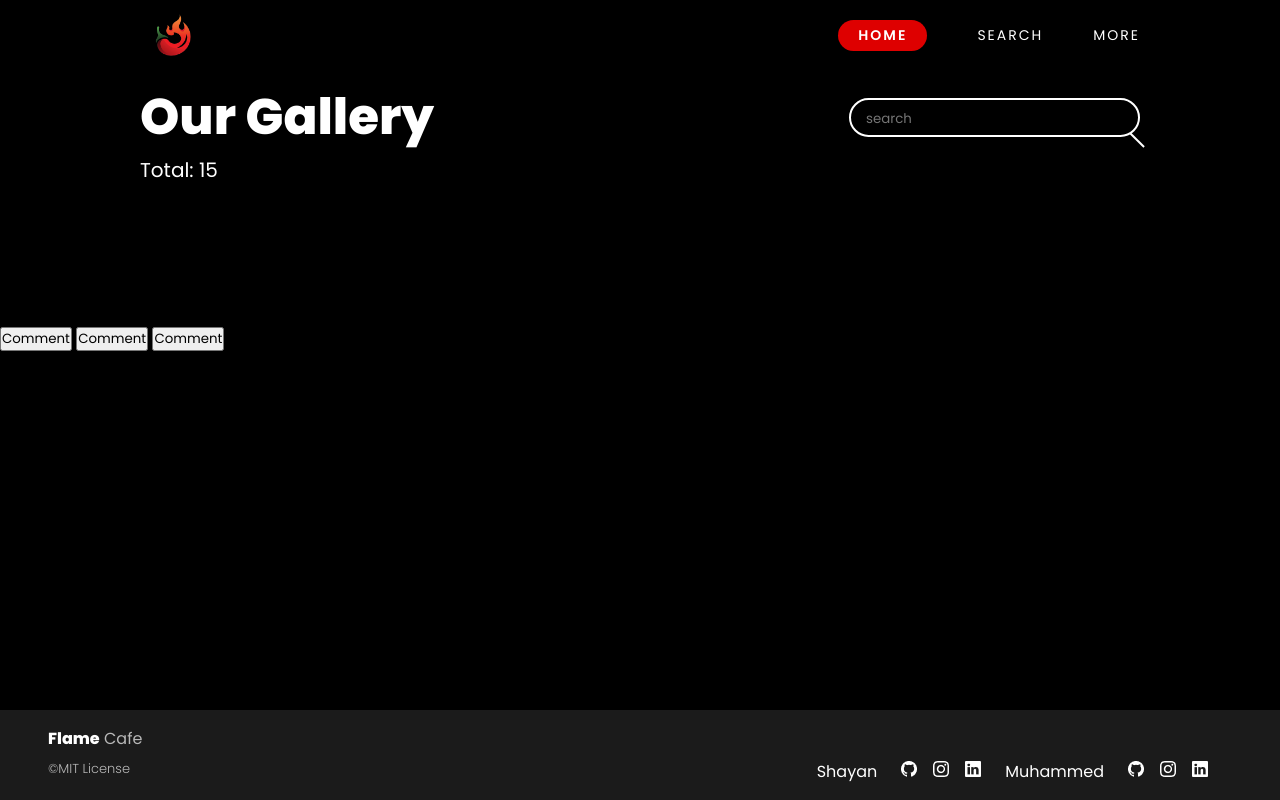
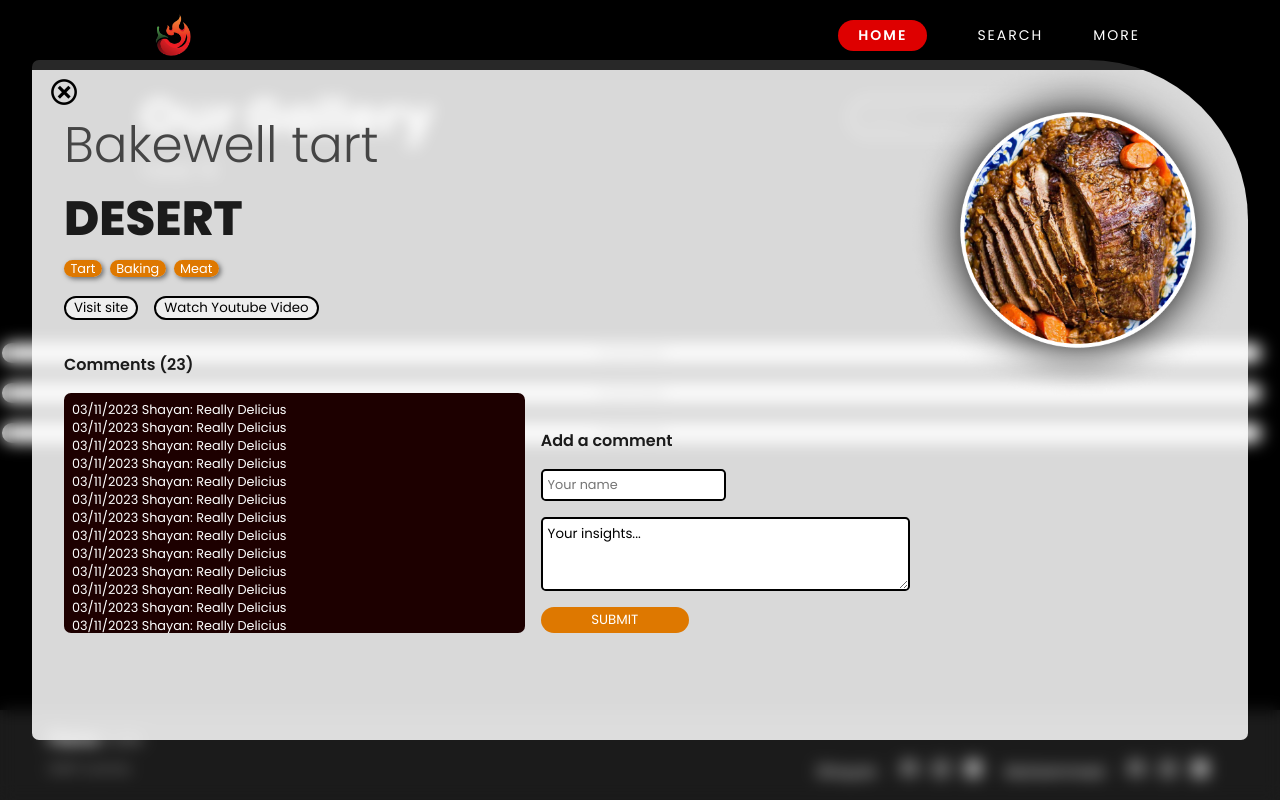
Before and after one commit to shayan1234554321/flame-cafe, a website built with webpack: page src/index.html in a window 1280 px wide. Built offline with nearby package versions, Linux system fonts and the light colour scheme; no server answers.

Commit message:
Add popup section for comments

```diff
--- a/src/index.html
+++ b/src/index.html
@@ -52,10 +52,11 @@
             </ul>
         </div>
     </section>
+    <button class="comment">Comment</button>
+    <button class="comment">Comment</button>
+    <button class="comment">Comment</button>
     <section class="popup" >
-        <button class="comment">Comment</button>
-        <button class="comment">Comment</button>
-        <button class="comment">Comment</button>
+
     </section>
 
     <footer>
--- a/src/index.js
+++ b/src/index.js
@@ -52,11 +52,11 @@ const loadHtmlPagination = () => {
 };
 
 // -------- event listeners  ------
-const commentBtn = document.querySelectorAll('.comment');
+// const commentBtn = document.querySelectorAll('.comment');
 
-commentBtn.forEach((button) => button.addEventListener('click', () => {
-  commentPopup();
-}));
+// commentBtn.forEach((button) => button.addEventListener('click', () => {
+commentPopup();
+// }));
 
 window.addEventListener('DOMContentLoaded', () => {
   searchByLetter(defaultSearchLetter).then((res) => {
--- a/src/modules/commentPopup.js
+++ b/src/modules/commentPopup.js
@@ -1,24 +1,45 @@
-import githubImg from '../assets/github.png';
+import foodImg from '../assets/food.png';
 import closeBtnImg from '../assets/close-btn.png';
 
 const commentPopup = () => {
   const popupSection = document.querySelector('.popup');
 
-  popupSection.innerHTML = `<img src=${githubImg}><div><img src=${closeBtnImg}></div>
-<div>
-  <h2>Space 3</h2>
-  <p><span>Fuel:titanium</span><span>Length:100</span></p>
+  popupSection.innerHTML = `
+  <div class="popup-card">
+    <div class="meal-image"><img src=${foodImg}></div>
+    <img src=${closeBtnImg} id="closeBtn">
+    <h2>Bakewell tart</h2>
+    <p class="food-name">DESERT</p>
+    <p class="food-ingredients"><span>Tart</span><span>Baking</span><span>Meat</span></p>
+    <button>Visit site</button><button>Watch Youtube Video</button>
+    <div class="comments-and-form-container">
+      <div class="comment-section">
+        <p class="comment">Comments (23)</p>
+        <div class="comments-and-username">
+          <p>03/11/2023 Shayan: Really Delicius</p>
+          <p>03/11/2023 Shayan: Really Delicius</p>
+          <p>03/11/2023 Shayan: Really Delicius</p>
+          <p>03/11/2023 Shayan: Really Delicius</p>
+          <p>03/11/2023 Shayan: Really Delicius</p>
+          <p>03/11/2023 Shayan: Really Delicius</p>
+          <p>03/11/2023 Shayan: Really Delicius</p>
+          <p>03/11/2023 Shayan: Really Delicius</p>
+          <p>03/11/2023 Shayan: Really Delicius</p>
+          <p>03/11/2023 Shayan: Really Delicius</p>
+          <p>03/11/2023 Shayan: Really Delicius</p>
+          <p>03/11/2023 Shayan: Really Delicius</p>
+          <p>03/11/2023 Shayan: Really Delicius</p>
         </div>
-<div>
-  <h3>Comments</h3>
-  <p>03/12/2023 Alex: I'd love to buy it</p>
       </div>
-<div>
-  <h3>Add a comment</h3>
+      <div class="form-section">
+        <p>Add a comment</p>
         <form id="addCommentForm">
           <input type="text" placeholder="Your name">
-    <textarea name="comment" form="addCommentForm">Your insights...</textarea>
+          <textarea name="comment" form="addCommentForm" cols="30" rows="3" maxlength="500">Your insights...</textarea>
+          <button type="submit" id="submitBtn">SUBMIT</button>
         </form>
+      </div>
+    </div>
   </div>
   `;
 };
--- a/src/style.css
+++ b/src/style.css
@@ -203,6 +203,12 @@ footer .footer-container {
   z-index: -1;
 }
 
+.meal-image img {
+  height: 100%;
+  background-size: contain;
+  background-position: center;
+}
+
 .items li img {
   width: 120px;
   height: 120px;
@@ -324,3 +330,157 @@ input:checked + .hearth {
     background-position-x: calc(var(--heart-size) * (var(--frames) * -1 + 3));
   }
 }
+
+/* ****************popup************* */
+
+.popup {
+  position: fixed;
+  padding: 2rem;
+  top: 50%;
+  left: 50%;
+  transform: translate(-50%, -50%);
+  width: 100%;
+  min-height: 100vh;
+  backdrop-filter: blur(8px);
+  display: flex;
+  align-items: center;
+  justify-content: center;
+}
+
+.popup-card {
+  position: relative;
+  background-color: rgb(255, 255, 255, 0.85);
+  border-radius: 7px;
+  border-top-right-radius: 20vh;
+  height: 85vh;
+  width: 100%;
+  color: #1b1b1b;
+  padding: 3rem 2rem;
+}
+
+#closeBtn {
+  position: absolute;
+  top: 1rem;
+  left: 1rem;
+  width: 2rem;
+}
+
+.meal-image {
+  position: absolute;
+  right: 0;
+  top: 0;
+  max-width: 50%;
+  height: 50%;
+  display: flex;
+  justify-content: center;
+  align-items: center;
+}
+
+.popup-card h2 {
+  font-weight: 100;
+  color: #454545;
+}
+
+.food-name {
+  font-weight: 700;
+  font-size: 3rem;
+}
+
+.food-ingredients span {
+  background-color: #de7800;
+  border-radius: 10px;
+  color: #fff;
+  font-size: 0.8rem;
+  padding-inline: 0.4rem;
+  margin-right: 0.5rem;
+  box-shadow: 2px 2px 5px rgb(0, 0, 0, 0.5);
+}
+
+button {
+  margin-top: 1rem;
+  border: 2px solid black;
+  outline: none;
+  border-radius: 13px;
+  padding-inline: 0.5rem;
+  margin-right: 1rem;
+}
+
+.comments-and-form-container {
+  display: flex;
+  align-items: flex-end;
+  padding: 2rem 0;
+}
+
+.comment-section {
+  min-width: 40%;
+  margin-right: 1rem;
+}
+
+.comment-section .comment {
+  font-weight: 600;
+  padding-bottom: 1rem;
+}
+
+.comments-and-username {
+  background-color: #1d0000;
+  border-radius: 7px;
+  color: #fff;
+  height: 30vh;
+  overflow: hidden;
+  overflow-y: auto;
+  padding: 0.5rem;
+}
+
+.comments-and-username p {
+  font-size: 0.8rem;
+}
+
+.comments-and-username::-webkit-scrollbar {
+  width: 0.2em;
+}
+
+.comments-and-username::-webkit-scrollbar-track {
+  box-shadow: inset 0 0 6px rgba(0, 0, 0, 0.3);
+}
+
+.comments-and-username::-webkit-scrollbar-thumb {
+  background-color: #ccc;
+  outline: 1px solid slategrey;
+  border-radius: 0.2em;
+}
+
+.form-section p {
+  font-weight: 600;
+  padding-bottom: 1rem;
+}
+
+#addCommentForm {
+  display: flex;
+  flex-direction: column;
+}
+
+#addCommentForm input {
+  padding: 0.3rem;
+  border: 2px solid black;
+  font-size: 0.8rem;
+  outline: none;
+  width: 50%;
+  border-radius: 0.3rem;
+  margin-bottom: 1rem;
+}
+
+#addCommentForm textarea {
+  border: 2px solid black;
+  padding: 0.3rem;
+  border-radius: 0.3rem;
+}
+
+#submitBtn {
+  width: 40%;
+  padding: 0.2rem;
+  background-color: #de7800;
+  color: #fff;
+  border: none;
+  outline: none;
+  cursor: pointer;
+}
```
Also changed, not shown: src/assets/food.png (added). Lines whose indentation alone changed are shown as unchanged.
